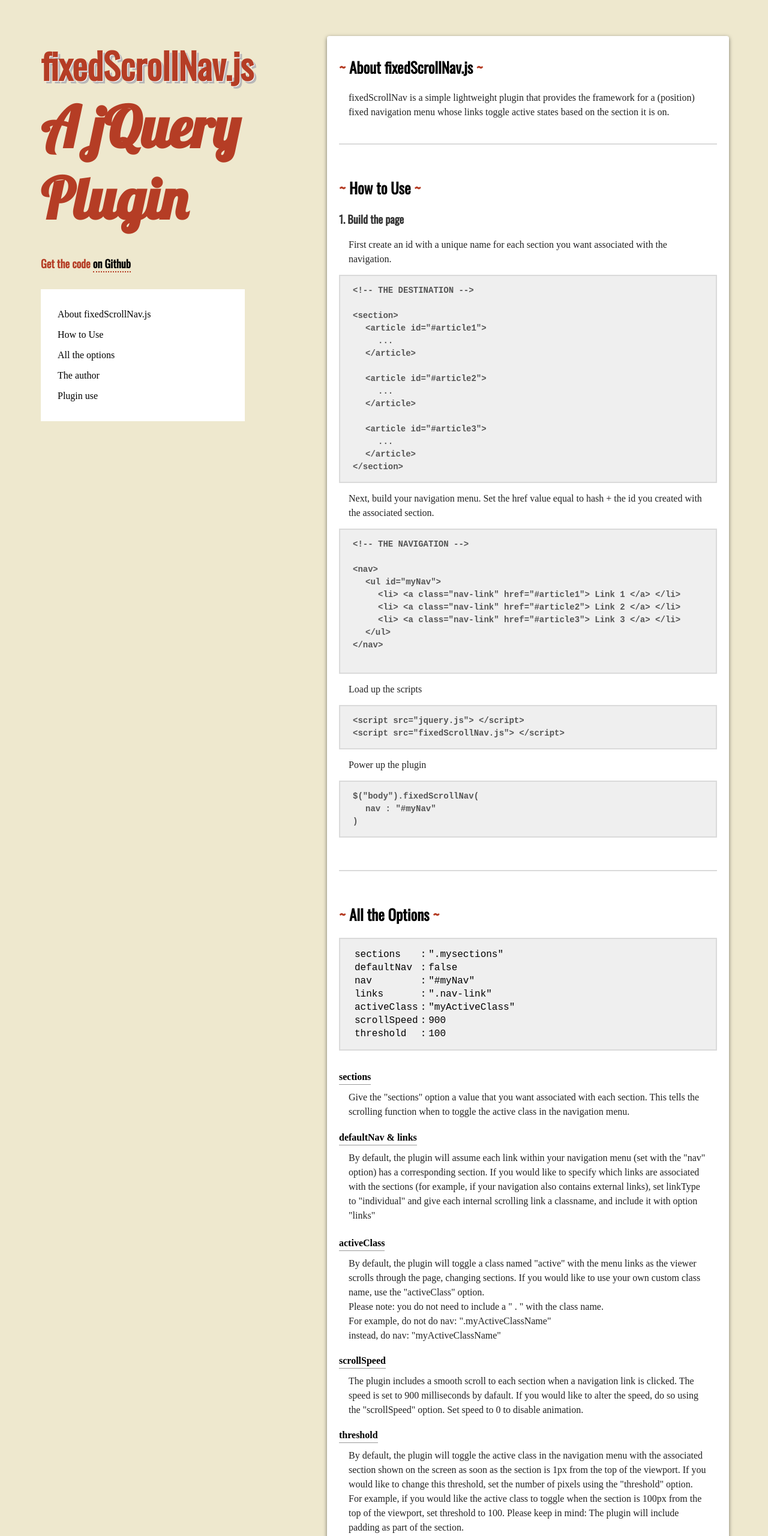
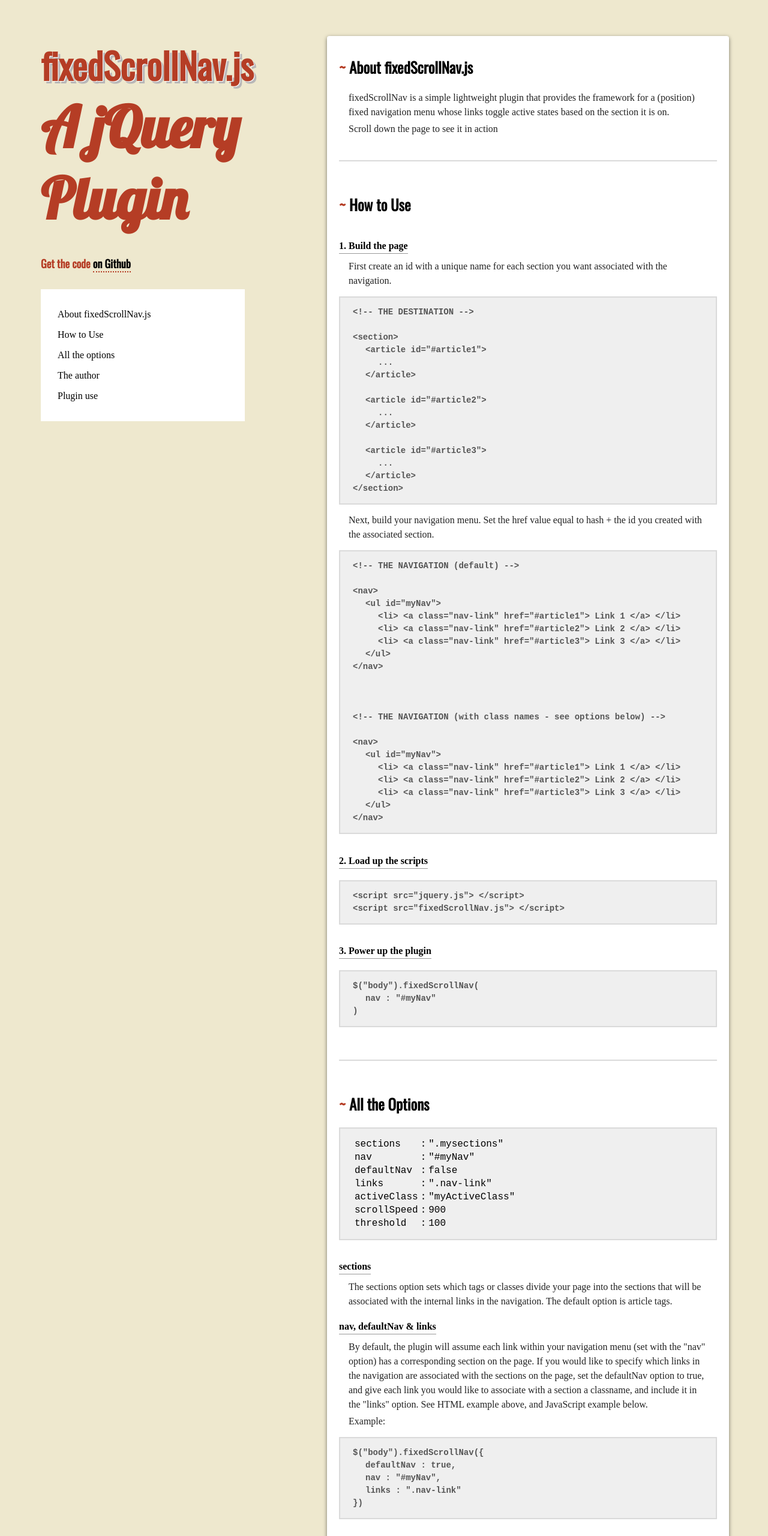
Before and after one commit to benrlodge/fixedScrollNav, a plain HTML site: page index.html in a window 1280 px wide. Shown: the top 2560 px of the page at 60% size. Drawn offline with nearby package versions, Linux system fonts and the light colour scheme; a web font is replaced by a local one.

Commit message:
update documentation

```diff
--- a/index.html
+++ b/index.html
@@ -19,11 +19,11 @@
 	<h3>Get the code <a href="https://github.com/benrlodge/floatingNav">on Github</a></h3>
 
 	<ul id='navlinks'>
-		<li> <a class='nav-link' href="#about">About fixedScrollNav.js</a> </li>
-		<li> <a class='nav-link' href="#howto">How to Use</a> </li>
-		<li> <a class='nav-link' href="#options">All the options</a> </li>
-		<li> <a class='nav-link' href="#author">The author</a> </li>
-		<li> <a class='nav-link' href="#use">Plugin use</a> </li>
+		<li> <a href="#about">About fixedScrollNav.js</a> </li>
+		<li> <a href="#howto">How to Use</a> </li>
+		<li> <a href="#options">All the options</a> </li>
+		<li> <a href="#author">The author</a> </li>
+		<li> <a href="#use">Plugin use</a> </li>
 
 
 	</ul>
@@ -35,11 +35,12 @@
 <section id="mycontent">
 
 	<article id="about">
-	<h2><span>~</span> About fixedScrollNav.js <span>~</span></h2>
+	<h2><span>~</span> About fixedScrollNav.js</h2>
 
 		<p>
 			fixedScrollNav is a simple lightweight plugin that provides the framework for a (position) fixed navigation menu whose links toggle active states based on the section it is on.
 		</p>
+		<p>Scroll down the page to see it in action</p>
 
 
 	</article>
@@ -47,10 +48,10 @@
 
 
 	<article id="howto">
-	<h2><span>~</span> How to Use <span>~</span></h2>
+	<h2><span>~</span> How to Use </h2>
 
 
-		<h3>1. Build the page</h3>
+		<h4>1. Build the page</h4>
 
 		<p>
 			First create an id with a unique name for each section you want associated with the navigation.
@@ -88,22 +89,30 @@
 		<p class='code'>
 
 
-			&lt;!-- THE NAVIGATION --&gt; <br><br>
+			&lt;!-- THE NAVIGATION (default) --&gt; <br><br>
 			&lt;nav&gt; <br>
 				<span>&lt;ul id="myNav"&gt;</span> <br>
 					<span class='two'>&lt;li&gt; &lt;a class="nav-link" href="#article1"&gt; Link 1 &lt;/a&gt; &lt;/li&gt; </span><br>
 					<span class='two'>&lt;li&gt; &lt;a class="nav-link" href="#article2"&gt; Link 2 &lt;/a&gt; &lt;/li&gt;</span> <br>
 					<span class='two'>&lt;li&gt; &lt;a class="nav-link" href="#article3"&gt; Link 3 &lt;/a&gt; &lt;/li&gt;</span> <br>
 				<span>&lt;/ul&gt;</span> <br>
-			&lt;/nav&gt;<br><br>
+			&lt;/nav&gt;<br><br><br><br>
 
+
+			&lt;!-- THE NAVIGATION (with class names - see options below) --&gt; <br><br>
+			&lt;nav&gt; <br>
+				<span>&lt;ul id="myNav"&gt;</span> <br>
+					<span class='two'>&lt;li&gt; &lt;a class="nav-link" href="#article1"&gt; Link 1 &lt;/a&gt; &lt;/li&gt; </span><br>
+					<span class='two'>&lt;li&gt; &lt;a class="nav-link" href="#article2"&gt; Link 2 &lt;/a&gt; &lt;/li&gt;</span> <br>
+					<span class='two'>&lt;li&gt; &lt;a class="nav-link" href="#article3"&gt; Link 3 &lt;/a&gt; &lt;/li&gt;</span> <br>
+				<span>&lt;/ul&gt;</span> <br>
+			&lt;/nav&gt;<br>
 
 
 		</p>
 
 
-
-		<p>Load up the scripts</p>
+		<h4>2. Load up the scripts</h4>
 		<p class='code'>
 
 		&lt;script src="jquery.js"&gt; &lt;/script&gt;
@@ -111,7 +120,7 @@
 		&lt;script src="fixedScrollNav.js"&gt; &lt;/script&gt;
 
 
-		<p>Power up the plugin</p>
+		<h4>3. Power up the plugin</h4>
 		<p class='code'>$("body").fixedScrollNav( <br>
 			<span> nav : "#myNav" </span>
 			<span>  </span>
@@ -126,31 +135,40 @@
 
 
 	<article id='options'>
-		<h2><span>~</span> All the Options <span>~</span></h2>
+		<h2><span>~</span> All the Options</h2>
 
 	<div class='code'>
 	<table>
-		<tr> <td> sections </td> <td>:</td> <td>".mysections"</td> </tr>
-		<tr> <td> defaultNav </td> <td>:</td> <td> false </td>  	</tr>
-		<tr> <td> nav </td> <td>:</td> <td> "#myNav" </td>  	</tr>
-		<tr> <td> links </td> <td>:</td> <td>".nav-link" </td> 	</tr>
-		<tr> <td> activeClass </td> <td>:</td> <td>"myActiveClass" </td> 	</tr>
-		<tr> <td> scrollSpeed </td> <td>:</td> <td>900 </td> 	</tr>
-		<tr> <td> threshold </td> <td>:</td> <td>100 </td> 	</tr>
-
+		<tr> <td> sections 		</td> <td>:</td> <td>".mysections"</td> </tr>
+		<tr> <td> nav 			</td> <td>:</td> <td> "#myNav" </td>  	</tr>
+		<tr> <td> defaultNav 	</td> <td>:</td> <td> false </td>  	</tr>
+		<tr> <td> links 		</td> <td>:</td> <td>".nav-link" </td> 	</tr>
+		<tr> <td> activeClass 	</td> <td>:</td> <td>"myActiveClass" </td> 	</tr>
+		<tr> <td> scrollSpeed 	</td> <td>:</td> <td>900 </td> 	</tr>
+		<tr> <td> threshold 	</td> <td>:</td> <td>100 </td> 	</tr>
      </table>
 	</div>
 
 	<h4> sections </h4>
-	<p> Give the "sections" option a value that you want associated with each section. This tells the scrolling function when to toggle the active class in the navigation menu. </p>
+	<p> The sections option sets which tags or classes divide your page into the sections that will be associated with the internal links in the navigation. The default option is article tags.</p>
 
-	<h4> defaultNav &amp; links </h4>
-	<p>By default, the plugin will assume each link within your navigation menu (set with the "nav" option) has a corresponding section. If you would like to specify which links are associated with the sections (for example, if your navigation also contains external links), set linkType to "individual" and give each internal scrolling link a classname, and include it with option "links"</p>
+
+	<h4> nav, defaultNav &amp; links </h4>
+	<p>By default, the plugin will assume each link within your navigation menu (set with the "nav" option) has a corresponding section on the page. If you would like to specify which links in the navigation are associated with the sections on the page, set the defaultNav option to true, and give each link you would like to associate with a section a classname, and include it in the "links" option. See HTML example above, and JavaScript example below.</p>
+	</p>
+	<p>Example: </p>
+	<p class='code'>
+
+	$("body").fixedScrollNav({ <br>
+	<span> defaultNav	:	true, </span><br>
+	<span>nav	:	 "#myNav", </span><br>
+	<span>links	:	".nav-link" </span><br>
+	})
 	</p>
 
-
 	<h4> activeClass </h4>
-	<p> By default, the plugin will toggle a class named "active" with the menu links as the viewer scrolls through the page, changing sections. If you would like to use your own custom class name, use the "activeClass" option. <br>Please note: you do not need to include a " . " with the class name.
+	<p> By default, the plugin will toggle a class named "active" with the navigation menu links as the viewer scrolls through the page. If you would like to use your own custom class name, set it using the "activeClass" option. <br>
+	Please note: you do not need to include a " . " with the class name.
 	<br>
 	For example, do not do  nav: ".myActiveClassName" <br>
 	instead, do nav: "myActiveClassName" </p>
@@ -160,20 +178,15 @@
 
 	<h4> threshold </h4>
 	<p> By default, the plugin will toggle the active class in the navigation menu with the associated section shown on the screen as soon as the section is 1px from the top of the viewport. If you would like to change this threshold, set the number of pixels using the "threshold" option. For example, if you would like the active class to toggle when the section is 100px from the top of the viewport, set threshold to 100. Please keep in mind: The plugin will include padding as part of the section. </p>
-
 	</article>
 
-
-
 	<article id='author'>
-		<h2><span>~</span> The Author <span>~</span></h2>
+		<h2><span>~</span> The Author </h2>
 		<p>Hi, I'm Ben Lodge. I work <a href="http://www.hubspot.com">@hubspot</a>. I like to build little plugins to make my life easier, and I store them on <a href="http://www.github.com/benrlodge">Github</a>. I whipped most of this up quickly on Christmas Eve - so feel free to give me a shout if anything is broken.</p>
 	</article>
 
-
-
 	<article id='use'>
-		<h2><span>~</span> Plugin Use <span>~</span></h2>
+		<h2><span>~</span> Plugin Use </h2>
 		<p> This plugin is under the <a href="http://www.wtfpl.net/"> WTFPL License. Do what you please.</a>
 		</p>
 	</article>
@@ -191,7 +204,8 @@
 <script>
 
 $("body").fixedScrollNav({
-	defaultNav: true
+	defaultNav: true,
+	nav: '#navlinks'
 })
 
  </script>
--- a/js/fixedScrollNav.js
+++ b/js/fixedScrollNav.js
@@ -11,6 +11,7 @@
         linkType: 'individual',
         links: '.nav-link',
         defaultNav: false,
+        nav: '',
         activeClass: 'active',
         animated: true,
         scrollSpeed: 900,
@@ -25,7 +26,7 @@
       return this.each(function() {
         var click, scroll;
         if (settings.defaultNav === true) {
-          console.log('true');
+          $(settings.nav).find('a').addClass('nav-link');
         }
         (scroll = function() {
           return $(window).scroll(function() {
--- a/style/style.sass
+++ b/style/style.sass
@@ -18,6 +18,7 @@ body
 	width: 1150px
 	margin: 6em auto
 	font-size: 62.5%
+	padding-bottom: 60em
 
 
 
```
Also changed, not shown: style/style.css, 1 other file.
